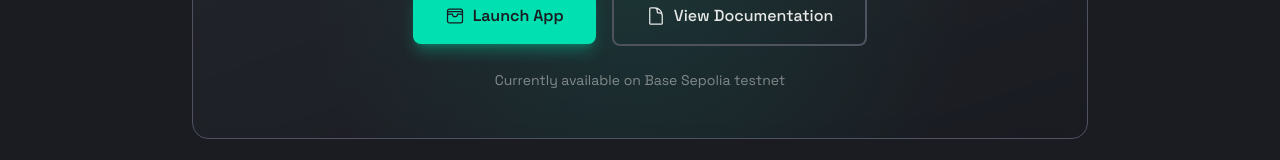
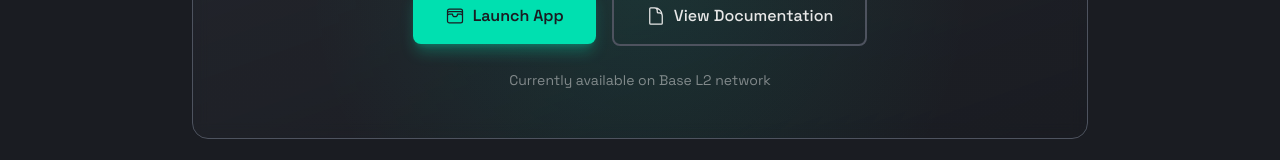
Before and after one commit to zeroledger/landing, a React (Vite) app: page / in a window 1280 px wide. Shown: the part 2823-2983 px from the top of the page. Built offline with nearby package versions, Linux system fonts and the light colour scheme.

Commit message:
update landing

```diff
--- a/src/CTA.tsx
+++ b/src/CTA.tsx
@@ -43,7 +43,7 @@ export const CTA = () => {
             </div>
 
             <p className="mt-6 text-sm text-[#E8E8E8]/50">
-              Currently available on Base Sepolia testnet
+              Currently available on Base L2 network
             </p>
           </div>
         </div>
```
